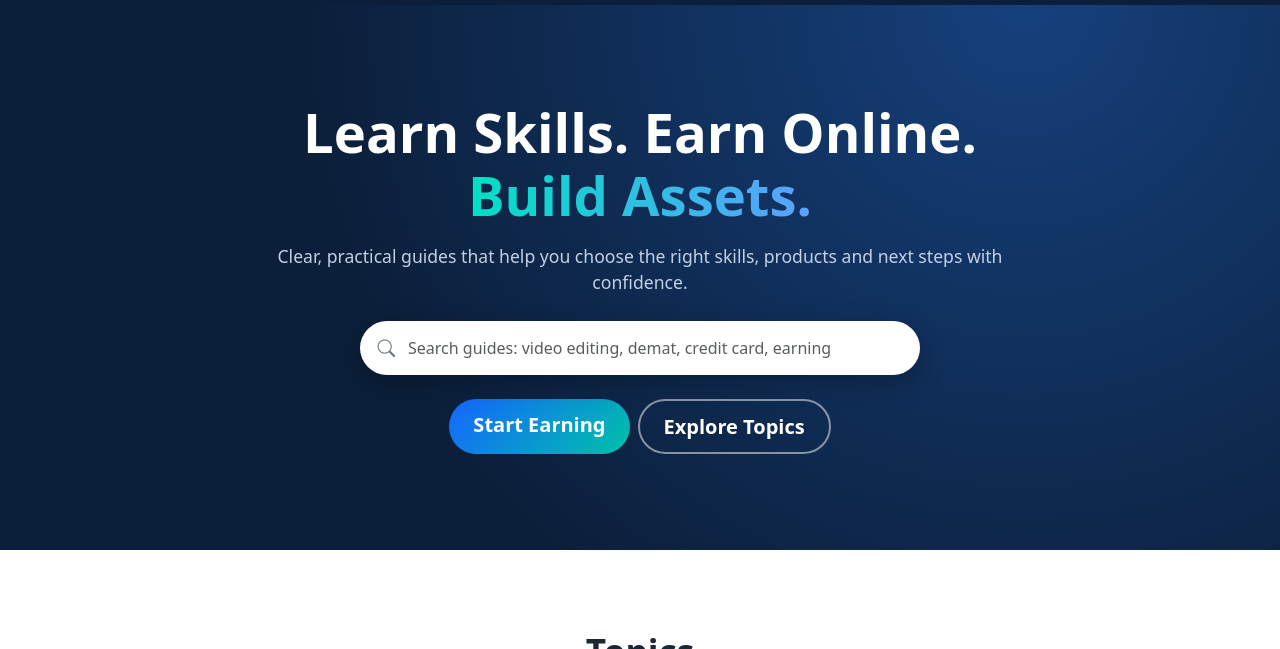
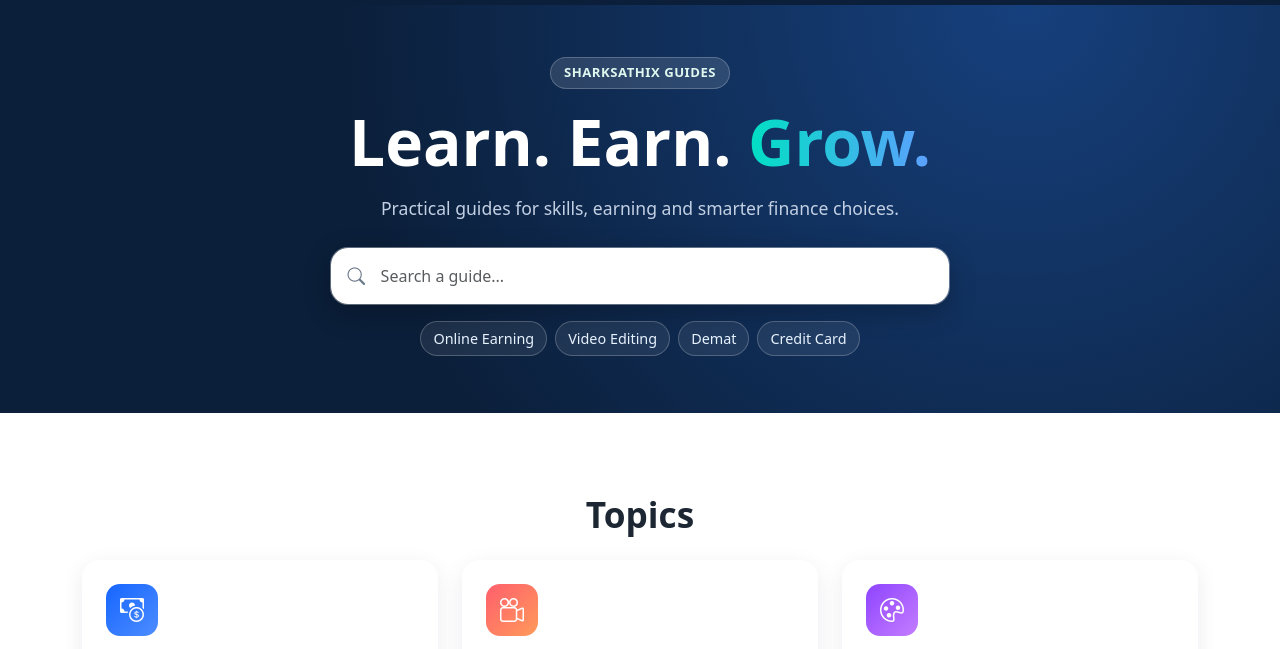
Before and after one commit to royal450/SharkSathix, a plain HTML site: page public/index.html in a window 1280 px wide. Shown: the part 57-706 px from the top of the page. Drawn offline with nearby package versions, Linux system fonts and the light colour scheme.

Commit message:
Clean SharkSathix hero and search section

```diff
--- a/public/index.html
+++ b/public/index.html
@@ -54,6 +54,7 @@ footer a:hover{color:var(--teal)}
 .fb{border-top:1px solid rgba(255,255,255,.12);font-size:.85rem}
 .to-top{position:fixed;right:16px;bottom:16px;width:44px;height:44px;border-radius:50%;background:var(--blue);color:#fff;border:0;display:none;z-index:99}
 @media(min-width:992px){.hero{padding:6rem 0}.section{padding:5rem 0}}
+.hero{padding:3.2rem 0 3.6rem}.hero-badge{display:inline-block;background:rgba(255,255,255,.12);border:1px solid rgba(255,255,255,.22);color:#dff7ef;border-radius:50px;padding:.35rem .8rem;font-size:.82rem;font-weight:700;letter-spacing:.04em;text-transform:uppercase}.hero h1{font-size:clamp(2.2rem,7vw,4rem);margin-top:1rem}.hero p{max-width:560px;margin-left:auto;margin-right:auto}.sbox{max-width:620px}.sbox input{border-radius:18px;padding:1rem 1.1rem 1rem 3.1rem;border:1px solid rgba(255,255,255,.35)}.quick-links{display:flex;flex-wrap:wrap;justify-content:center;gap:.5rem;margin-top:1rem}.quick-links a{color:#e8f3ff;text-decoration:none;border:1px solid rgba(255,255,255,.22);border-radius:50px;padding:.35rem .75rem;font-size:.9rem;background:rgba(255,255,255,.08)}.quick-links a:hover{background:rgba(255,255,255,.18);color:#fff}
 </style>
 </head>
 <body>
@@ -79,21 +80,7 @@ footer a:hover{color:var(--teal)}
   </div>
 </nav>
 
-<header class="hero">
-  <div class="container" style="max-width:760px">
-    <h1>Learn Skills. Earn Online. <span>Build Assets.</span></h1>
-    <p class="my-3">Clear, practical guides that help you choose the right skills, products and next steps with confidence.</p>
-    <div class="sbox">
-      <i class="bi bi-search"></i>
-      <input id="q" type="search" class="form-control" placeholder="Search guides: video editing, demat, credit card, earning" autocomplete="off" aria-label="Search">
-      <div class="res" id="res"></div>
-    </div>
-    <div class="d-grid d-sm-flex gap-2 justify-content-center mt-4">
-      <a href="/onlineearn" class="btn btn-cta btn-lg">Start Earning</a>
-      <a href="#topics" class="btn btn-ghost btn-lg">Explore Topics</a>
-    </div>
-  </div>
-</header>
+<header class="hero"><div class="container" style="max-width:780px"><span class="hero-badge">SharkSathix Guides</span><h1>Learn. Earn. <span>Grow.</span></h1><p class="my-3">Practical guides for skills, earning and smarter finance choices.</p><div class="sbox"><i class="bi bi-search"></i><input id="q" type="search" class="form-control" placeholder="Search a guide..." autocomplete="off" aria-label="Search guides"><div class="res" id="res"></div></div><div class="quick-links"><a href="/onlineearn">Online Earning</a><a href="/videoediting">Video Editing</a><a href="/demat-account.html">Demat</a><a href="/credit-card.html">Credit Card</a></div></div></header>
 
 <section class="section" id="topics">
   <div class="container">
--- a/public/style.css
+++ b/public/style.css
@@ -47,3 +47,4 @@ footer a:hover{color:var(--teal)}
 
 .page-wrap{padding:3rem 0;background:var(--soft)}.page-card{background:#fff;border-radius:20px;padding:28px;box-shadow:0 10px 28px rgba(11,31,58,.08)}.page-card h1{font-weight:800;color:var(--navy)}.page-card h2{font-weight:800;color:var(--navy);margin-top:1.6rem}.note{background:#fff8e6;border:1px solid #f0d48a;border-radius:14px;padding:14px}.small{font-size:14px;color:#6a7888}
 .wa-btn{display:inline-flex;align-items:center;gap:.5rem;background:#25D366;color:#fff!important;font-weight:700;border-radius:50px;padding:.55rem 1rem;text-decoration:none}.wa-btn:hover{background:#1ebe5d;color:#fff!important}
+.hero{padding:3.2rem 0 3.6rem}.hero-badge{display:inline-block;background:rgba(255,255,255,.12);border:1px solid rgba(255,255,255,.22);color:#dff7ef;border-radius:50px;padding:.35rem .8rem;font-size:.82rem;font-weight:700;letter-spacing:.04em;text-transform:uppercase}.hero h1{font-size:clamp(2.2rem,7vw,4rem);margin-top:1rem}.hero p{max-width:560px;margin-left:auto;margin-right:auto}.sbox{max-width:620px}.sbox input{border-radius:18px;padding:1rem 1.1rem 1rem 3.1rem;border:1px solid rgba(255,255,255,.35)}.quick-links{display:flex;flex-wrap:wrap;justify-content:center;gap:.5rem;margin-top:1rem}.quick-links a{color:#e8f3ff;text-decoration:none;border:1px solid rgba(255,255,255,.22);border-radius:50px;padding:.35rem .75rem;font-size:.9rem;background:rgba(255,255,255,.08)}.quick-links a:hover{background:rgba(255,255,255,.18);color:#fff}
```
